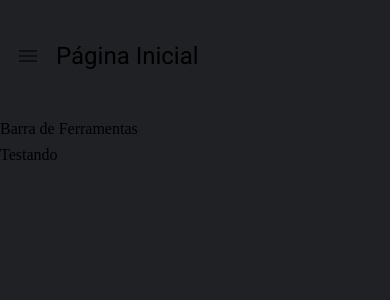
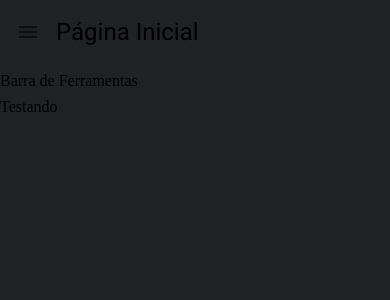
Before and after one commit to DerickSena/ReactMaterialUI, a React (Create React App) app: page /pagina-inicial in a window 390 px wide. Shown: the top 300 px of the page. Built offline with nearby package versions, Linux system fonts and the light colour scheme.

Commit message:
feat: Barra de Ferramentas

```diff
--- a/src/pages/dashboard/Dashboard.tsx
+++ b/src/pages/dashboard/Dashboard.tsx
@@ -5,7 +5,7 @@
 
 
   return(
-    <LayoutBaseDePagina titulo='Página Inicial'>
+    <LayoutBaseDePagina titulo='Página Inicial' barraDeFerramentas={<>Barra de Ferramentas</>}>
         Testando
     </LayoutBaseDePagina>
   );
--- a/src/shared/layouts/LayoutBaseDePagina.tsx
+++ b/src/shared/layouts/LayoutBaseDePagina.tsx
@@ -1,40 +1,50 @@
 import { Box, Icon, IconButton, Theme, Typography, useMediaQuery, useTheme } from '@mui/material';
 import {  useDrawerContext } from '../contexts';
+import { ReactNode } from 'react';
 
 
 interface ILayoutBaseDePaginaProps{
     titulo:string;
     children:React.ReactNode
+    barraDeFerramentas?:ReactNode;
 }
 
 
 
-export const LayoutBaseDePagina : React.FC<ILayoutBaseDePaginaProps> = ({children,titulo}) => {
+export const LayoutBaseDePagina : React.FC<ILayoutBaseDePaginaProps> = ({children,titulo,barraDeFerramentas}) => {
   const smDown = useMediaQuery((theme: Theme)=>theme.breakpoints.down('sm'));
+  const mdDown = useMediaQuery((theme: Theme)=>theme.breakpoints.down('md'));
   const theme = useTheme();
 
   const {toggleDrawerOpen}= useDrawerContext();
 
   return(
     <Box height="100%" display="flex" flexDirection="column" gap={1}>
-      <Box padding={1} display="flex" alignItems="center" height={theme.spacing(12)} gap={1} >
+      <Box padding={1} display="flex" alignItems="center"gap={1} height={theme.spacing(smDown ? 6 : mdDown ? 8 : 12)}  >
         {smDown &&
           (<IconButton onClick={toggleDrawerOpen}>
             <Icon>
                 menu
             </Icon>
           </IconButton>)}
-        <Typography variant="h5">
+        <Typography
+          whiteSpace="nowrap"
+          overflow="hidden"
+          textOverflow="ellipsis"
+          variant={smDown ? 'h5' : mdDown ? 'h4' : 'h3'}
+        >
           {titulo}
         </Typography>
 
       </Box>
 
-      <Box>
-        Barra de Ferramentas
-      </Box>
+      {barraDeFerramentas && (
+        <Box>
+          {barraDeFerramentas}
+        </Box>
+      )}
 
-      <Box>
+      <Box flex={1} overflow="auto">
         {children}
       </Box>
 
```
